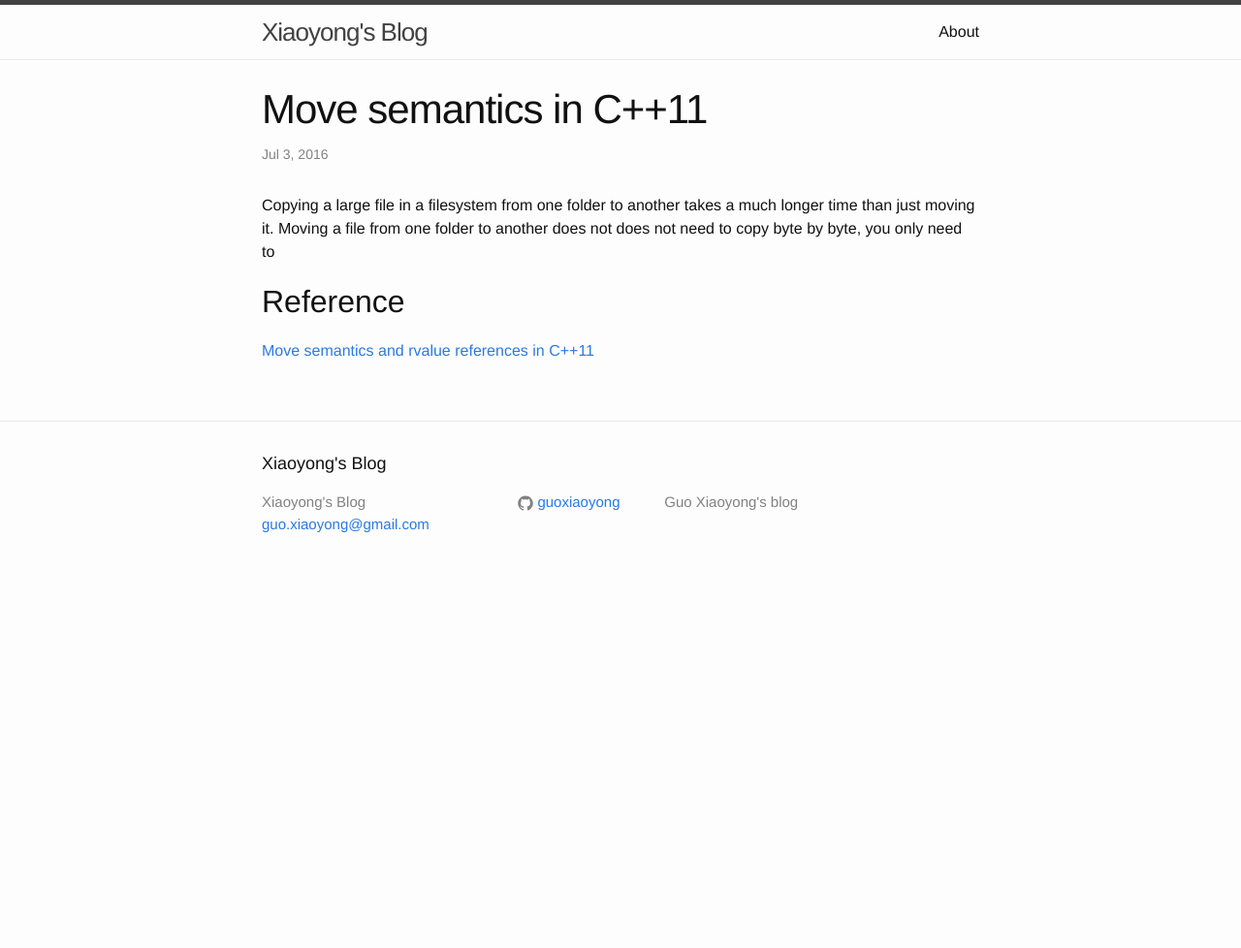
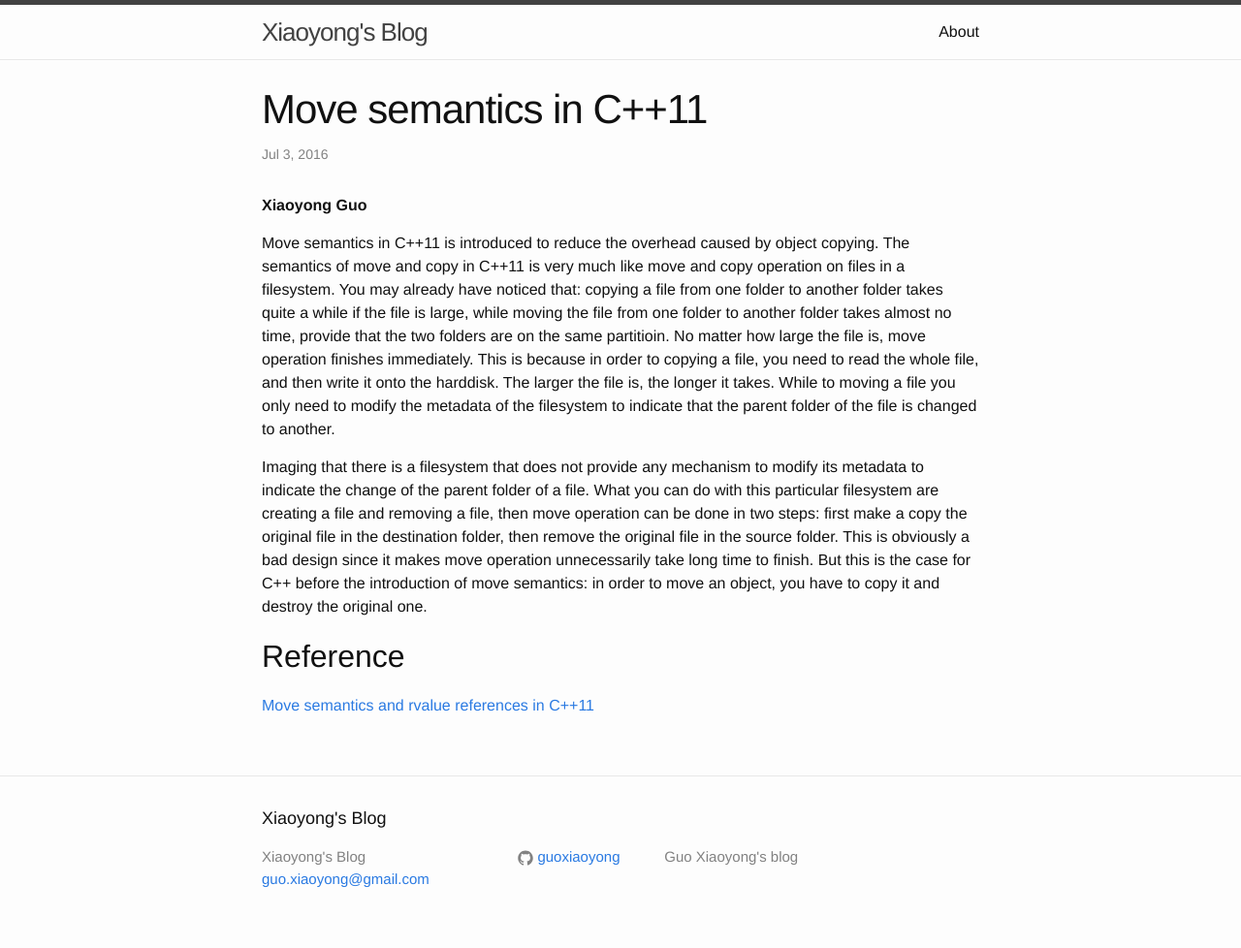
Before and after one commit to guoxiaoyong/guoxiaoyong.github.io, a Jekyll site: the page built from _posts/2016-07-03-move-semantics-in-c++11.md, in a window 1280 px wide. Shown: the whole page at 97% size. Built offline with Jekyll 4.4.1, drawn with Linux system fonts in a browser that asks for light colours; before the commit the page ends 900 px from its top, so only the background shows below that.

Commit message:
modified move semantics

```diff
--- a/_posts/2016-07-03-move-semantics-in-c++11.md
+++ b/_posts/2016-07-03-move-semantics-in-c++11.md
@@ -5,7 +5,37 @@ date: 2016-07-03 18:17:11 +0800
 categories: C++
 ---
 
-Copying a large file in a filesystem from one folder to another takes a much longer time than just moving it. Moving a file from one folder to another does not does not need to copy byte by byte, you only need to
+**Xiaoyong Guo**
+
+Move semantics in C++11 is introduced to reduce the overhead caused by
+object copying. The semantics of move and copy in C++11 is very much
+like move and copy operation on files in a filesystem.
+You may already have noticed that:
+copying a file from one folder to another folder takes quite a while
+if the file is large, while moving the file from one folder to
+another folder takes almost no time,
+provide that the two folders are on the same partitioin.
+No matter how large the file is, move operation finishes immediately.
+This is because in order to copying a file,
+you need to read the whole file, and then write it onto the harddisk.
+The larger the file is, the longer it takes.
+While to moving a file you only need to modify the metadata
+of the filesystem to indicate that the parent folder of
+the file is changed to another.
+
+Imaging that there is a filesystem that does not provide
+any mechanism to modify its metadata to indicate the change of
+the parent folder of a file.
+What you can do with this particular filesystem are
+creating a file and removing a file,
+then move operation can be done in two steps: first make a copy
+the original file in the destination folder,
+then remove the original file in the source folder.
+This is obviously a bad design since it makes move operation
+unnecessarily take long time to finish.
+But this is the case for C++ before the introduction
+of move semantics: in order to move an object,
+you have to copy it and destroy the original one.
 
 
 ## Reference
```
